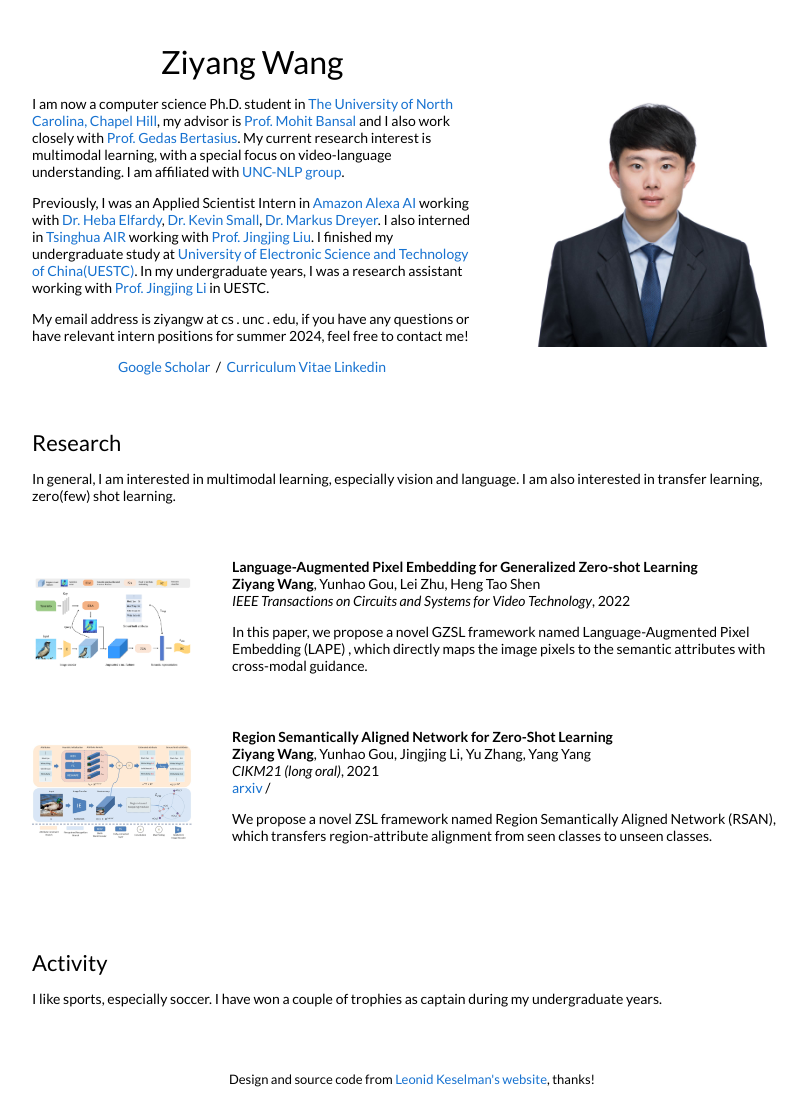
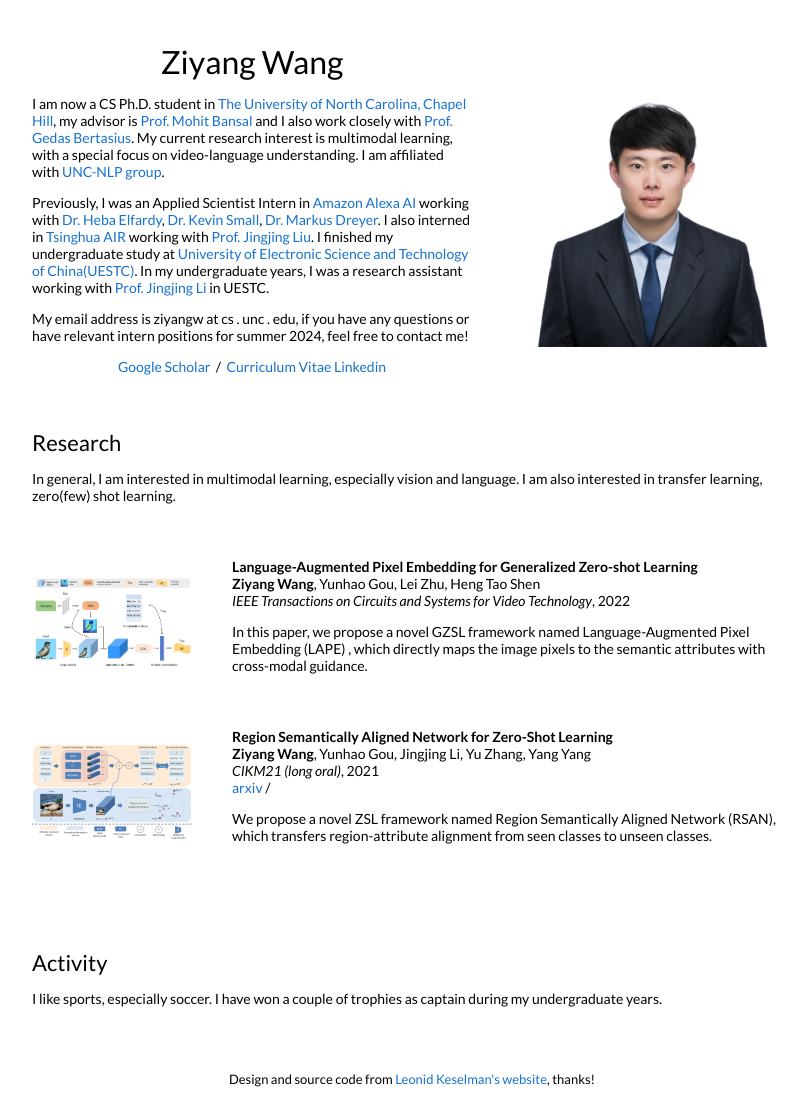
Before and after one commit to ZiyangW2000/ZiyangW2000.github.io, a Jekyll site: the page built from _posts/2018-05-05-policies.markdown, in a window 1280 px wide. Shown: the whole page, without its empty margins (228-1035 px from the left). Built offline with Jekyll 4.4.1, drawn with Linux system fonts in a browser that asks for light colours.

Commit message:
Update default.html

```diff
--- a/_layouts/default.html
+++ b/_layouts/default.html
@@ -27,7 +27,7 @@
               <h1>
                 Ziyang Wang
               </h1>
-              <p>I am now a computer science Ph.D. student in  <a href="https://www.unc.edu//">The University of North Carolina, Chapel Hill</a>, my advisor is <a href="https://www.cs.unc.edu/~mbansal//">Prof. Mohit Bansal</a> and I also work closely with <a href="https://www.gedasbertasius.com//">Prof. Gedas Bertasius</a>. My current research interest is multimodal learning, with a special focus on video-language understanding. I am affiliated with <a href="https://nlp.cs.unc.edu/">UNC-NLP group</a>.
+              <p>I am now a CS Ph.D. student in  <a href="https://www.unc.edu//">The University of North Carolina, Chapel Hill</a>, my advisor is <a href="https://www.cs.unc.edu/~mbansal//">Prof. Mohit Bansal</a> and I also work closely with <a href="https://www.gedasbertasius.com//">Prof. Gedas Bertasius</a>. My current research interest is multimodal learning, with a special focus on video-language understanding. I am affiliated with <a href="https://nlp.cs.unc.edu/">UNC-NLP group</a>.
               </p>
               <p>
                 Previously, I was an Applied Scientist Intern in <a href="https://www.amazon.science/">Amazon Alexa AI</a> working with <a href="https://www.amazon.science/author/heba-elfardy">Dr. Heba Elfardy</a>, <a href="http://www.kevinsmall.org/">Dr. Kevin Small</a>, <a href="https://markusdreyer.org/">Dr. Markus Dreyer</a>. I also interned in <a href="https://air.tsinghua.edu.cn/en/">Tsinghua AIR</a> working with <a href="https://air.tsinghua.edu.cn/en/info/1046/1194.htm">Prof. Jingjing Liu</a>. I finished my undergraduate study at <a href="https://en.uestc.edu.cn">University of Electronic Science and Technology of China(UESTC)</a>. In my undergraduate years, I was a research assistant working with <a href="https://lijin118.github.io//">Prof. Jingjing Li</a> in UESTC.
```
